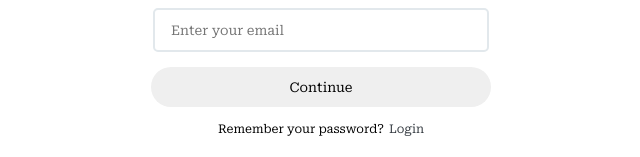
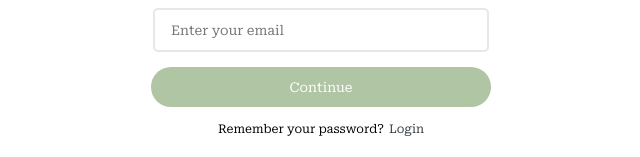
Before and after one commit to code-with-geo/kain-lasalle-client-main, a React (Create React App) app: page /forgot in a window 1280 px wide. Shown: the part 438-595 px from the top of the page, without its empty margins (319-959 px from the left). Built offline with nearby package versions, Linux system fonts and the light colour scheme; no server answers.

Commit message:
Button change color

```diff
--- a/src/pages/authentication/Forgot.jsx
+++ b/src/pages/authentication/Forgot.jsx
@@ -99,7 +99,12 @@ function Forgot() {
 									/>
 								</ListItem>
 								<ListItem>
-									<Button height='40px' width='340px' borderRadius='30px'>
+									<Button
+										height='40px'
+										width='340px'
+										borderRadius='30px'
+										bgColor='#b0c5a4'
+										color='#fff'>
 										Continue
 									</Button>
 								</ListItem>
--- a/src/pages/authentication/Login.jsx
+++ b/src/pages/authentication/Login.jsx
@@ -122,7 +122,12 @@ function Login() {
 									</PageLinks>
 								</ListItem>
 								<ListItem>
-									<Button height='40px' width='340px' borderRadius='30px'>
+									<Button
+										height='40px'
+										width='340px'
+										borderRadius='30px'
+										bgColor='#b0c5a4'
+										color='#fff'>
 										Continue
 									</Button>
 								</ListItem>
--- a/src/pages/authentication/Reset.jsx
+++ b/src/pages/authentication/Reset.jsx
@@ -116,7 +116,12 @@ function Reset() {
 									/>
 								</ListItem>
 								<ListItem>
-									<Button height='40px' width='340px' borderRadius='30px'>
+									<Button
+										height='40px'
+										width='340px'
+										borderRadius='30px'
+										bgColor='#b0c5a4'
+										color='#fff'>
 										Continue
 									</Button>
 								</ListItem>
--- a/src/pages/authentication/Signup.jsx
+++ b/src/pages/authentication/Signup.jsx
@@ -127,7 +127,9 @@ function Signup() {
 										height='40px'
 										width='340px'
 										borderRadius='30px'
-										type='submit'>
+										type='submit'
+										bgColor='#b0c5a4'
+										color='#fff'>
 										Continue
 									</Button>
 								</ListItem>
```
